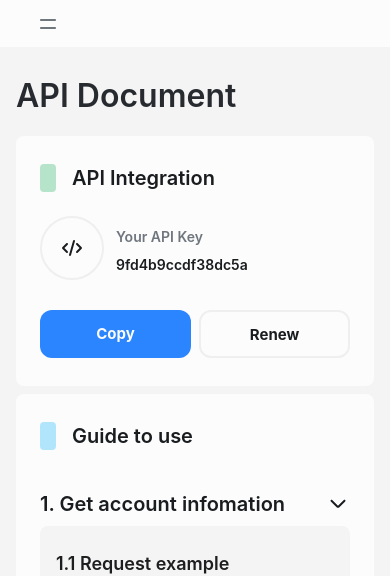
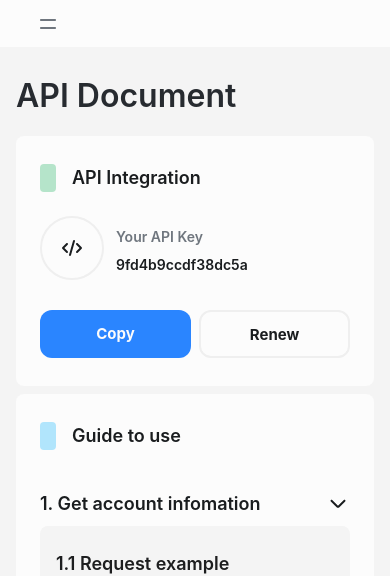
Before and after one commit to duonghoangdung/duonghoangdung.github.io, a React (Create React App) app: page /api-document in a window 390 px wide. Shown: the top 576 px of the page. Built offline with nearby package versions, Linux system fonts and the light colour scheme.

Commit message:
update fontsize title card

```diff
--- a/src/components/Accordion/index.tsx
+++ b/src/components/Accordion/index.tsx
@@ -14,7 +14,7 @@ const Accordion: React.FC<Props> = ({ title, children, active, ...props }) => {
   return (
     <div className='border-b border-[#efefef] py-4 mb-2' {...props}>
       <div
-        className='flex items-center text-xl font-semibold text-[#1a1d1f] cursor-pointer'
+        className='flex items-center text-lg md:text-xl font-semibold text-[#1a1d1f] cursor-pointer'
         onClick={() => setIsActive(!isActive)}
       >
         <span className='grow'>{title}</span>
--- a/src/components/Card/index.tsx
+++ b/src/components/Card/index.tsx
@@ -33,7 +33,7 @@ const Card: React.FC<Props> = ({ children, title, cardStyle, ...props }) => {
   }
   return (
     <div className={`${backgroundColor} px-6 py-7 rounded-lg mb-2 ${backgroundOpacity}`} {...props}>
-      <div className='relative text-xl font-semibold text-[#1a1d1f] mb-6 pl-8'>
+      <div className='relative text-lg md:text-xl font-semibold text-[#1a1d1f] mb-6 pl-8'>
         <div className={`absolute top-0 left-0 h-full w-4 ${titleTagColor} rounded`}></div>
         <span>{title}</span>
       </div>
--- a/src/components/Modal/index.tsx
+++ b/src/components/Modal/index.tsx
@@ -23,7 +23,7 @@ const Modal: React.FC<Props> = ({ title, children, open, onClose, onConfirm }) =
         <div className='inline-flex items-center justify-center fixed top-1/2 left-1/2 -translate-x-1/2 -translate-y-1/2 z-50 overflow-x-auto max-h-screen transition w-11/12 sm:w-auto'>
           <div className='bg-[#fcfcfc] p-6 shadow rounded-2xl w-full max-w-[340px]'>
             <div className='border-b border-[#efefef] pb-6 mb-6'>
-              <div className='flex items-center relative text-xl font-semibold text-[#1a1d1f] pl-8 '>
+              <div className='flex items-center relative text-lg md:text-xl font-semibold text-[#1a1d1f] pl-8 '>
                 <div className={'absolute top-0 left-0 h-full w-4 bg-[#ffbc99] rounded'}></div>
                 <span className='grow'>{title}</span>
                 <button type='button' onClick={onClose}>
--- a/src/pages/AccountInformation.tsx
+++ b/src/pages/AccountInformation.tsx
@@ -11,7 +11,7 @@ const AccountInformation = () => {
     <>
       <div className='bg-[#fcfcfc] p-6 rounded-lg mb-2'>
         <div className='mb-8'>
-          <div className='relative text-xl font-semibold text-[#1a1d1f] mb-6 pl-8'>
+          <div className='relative text-lg md:text-xl font-semibold text-[#1a1d1f] mb-6 pl-8'>
             <div className='absolute top-0 left-0 h-full w-4 bg-[#b5e4ca] rounded'></div>
             <span>Information</span>
           </div>
```
